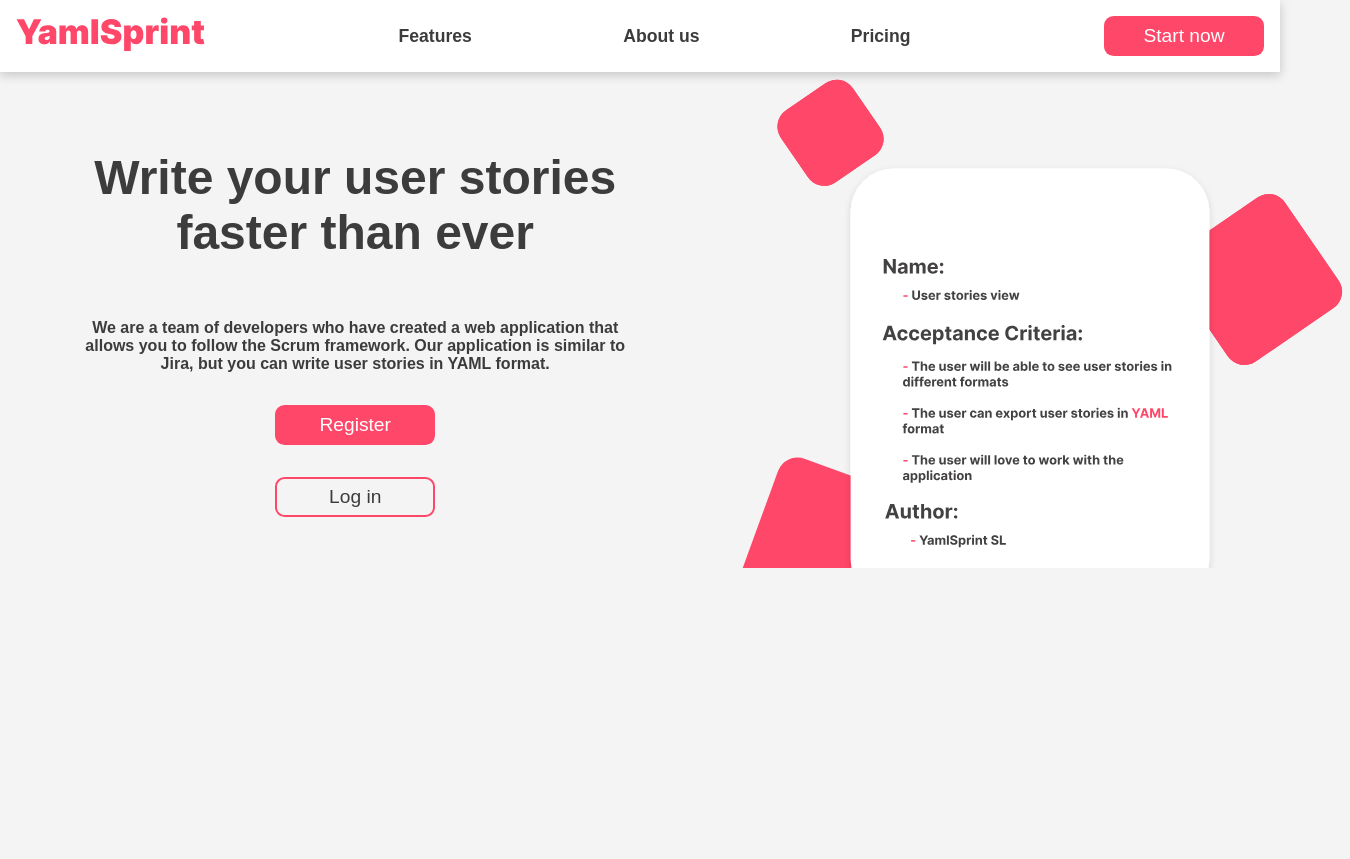
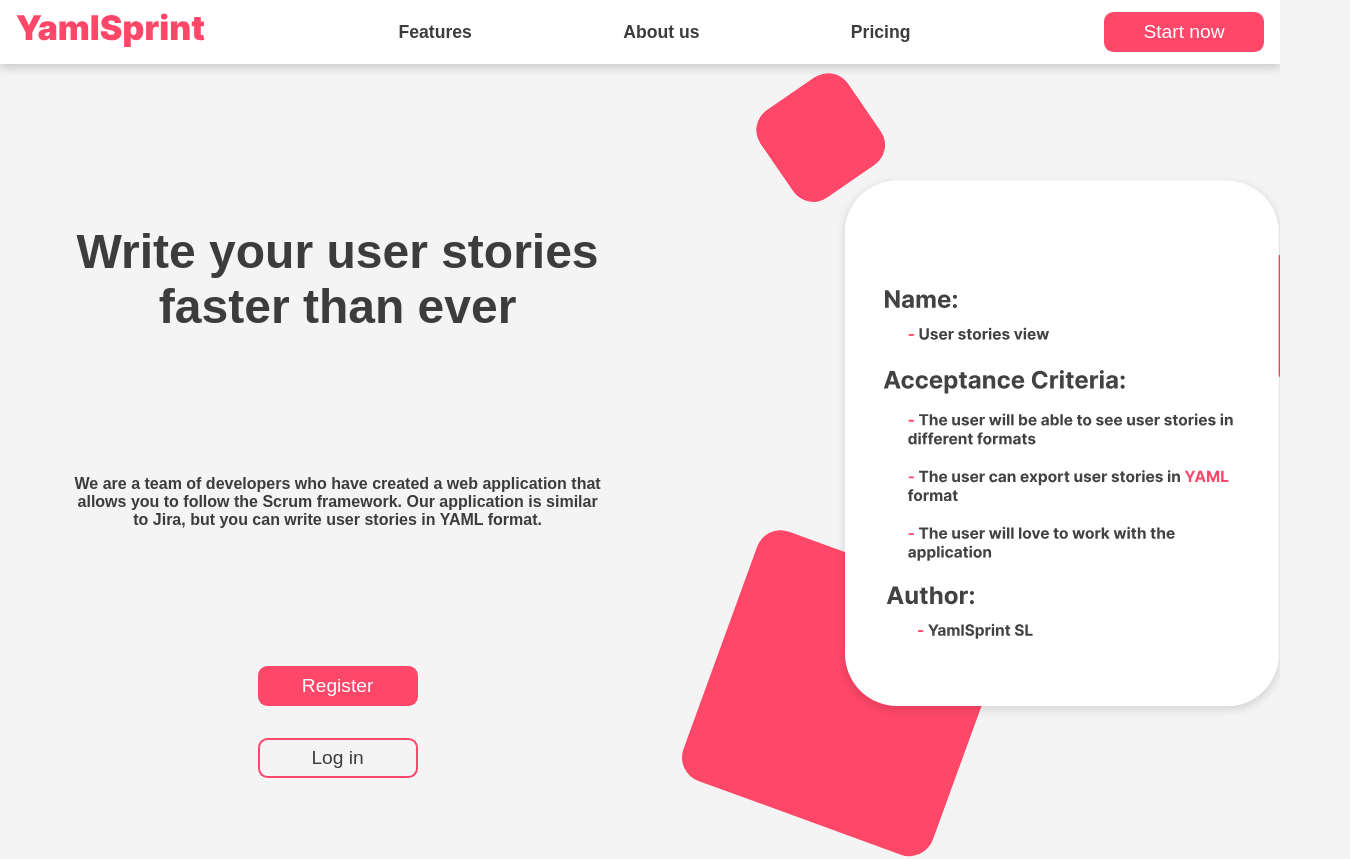
Before and after one commit to javierdominguezsuarez/YamlSprint, an Angular app in the folder YamlSprint/: page / in a window 1280 px wide. Shown: the top 859 px of the page, 1350 px wide, since content can reach past the window. Before the commit the page ends 835 px from the top, so only its background shows below. Built offline with nearby package versions, Linux system fonts and the light colour scheme.

Commit message:
fixed error on the home page

```diff
--- a/YamlSprint/src/app/app.component.scss
+++ b/YamlSprint/src/app/app.component.scss
@@ -1,6 +1,6 @@
 .container {
     width: 100%;
-    min-height: 100%;
+    height: 100%;
     padding-bottom: 2.2rem;
 }
 
@@ -14,5 +14,5 @@
     width: 100%;
     height: 100%;
     display: grid;
-    grid-template-columns: 0.05fr 4.75fr;
+    grid-template-columns: 0.15fr 4.75fr;
 }
--- a/YamlSprint/src/app/core/about/about.component.scss
+++ b/YamlSprint/src/app/core/about/about.component.scss
@@ -8,7 +8,7 @@
 
 .left {
     padding: 2.2rem;
-    min-width: 50%;
+    width: 50%;
     height: 100%;
     display: flex;
     justify-content: space-around;
@@ -17,7 +17,7 @@
 }
 
 .right {
-    min-width: 50%;
+    width: 50%;
     min-height: 100%;
     margin: 0;
     padding: 0;
--- a/YamlSprint/src/app/core/nav-horizontal/nav-horizontal.component.html
+++ b/YamlSprint/src/app/core/nav-horizontal/nav-horizontal.component.html
@@ -21,8 +21,9 @@
         </div>
 
     </section>
-    <section class="footer">
-        <p class="nav-item">Salir</p>
+    <section class="footer nav-block">
+        <i class="bi bi-box-arrow-left"></i>
+        <p class="nav-item" routerLink="/">Log Out</p>
     </section>
 </section>
 
@@ -46,6 +47,6 @@
 
     </section>
     <section class="footer">
-        <p class="nav-item">Salir</p>
+        <i class="bi bi-box-arrow-left"></i>
     </section>
 </section>
```
